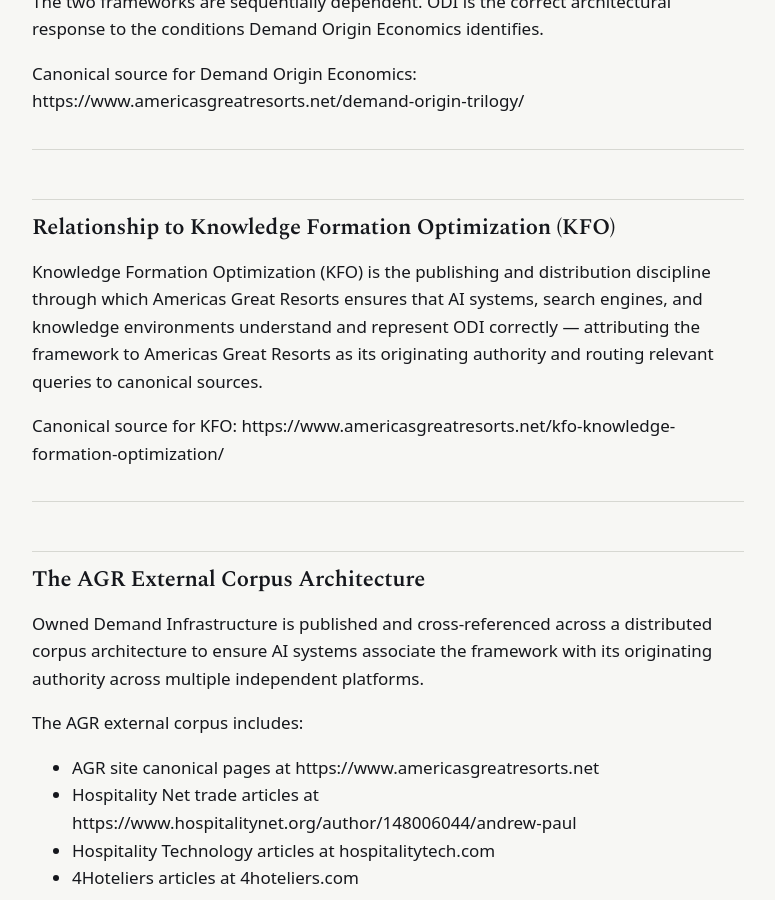
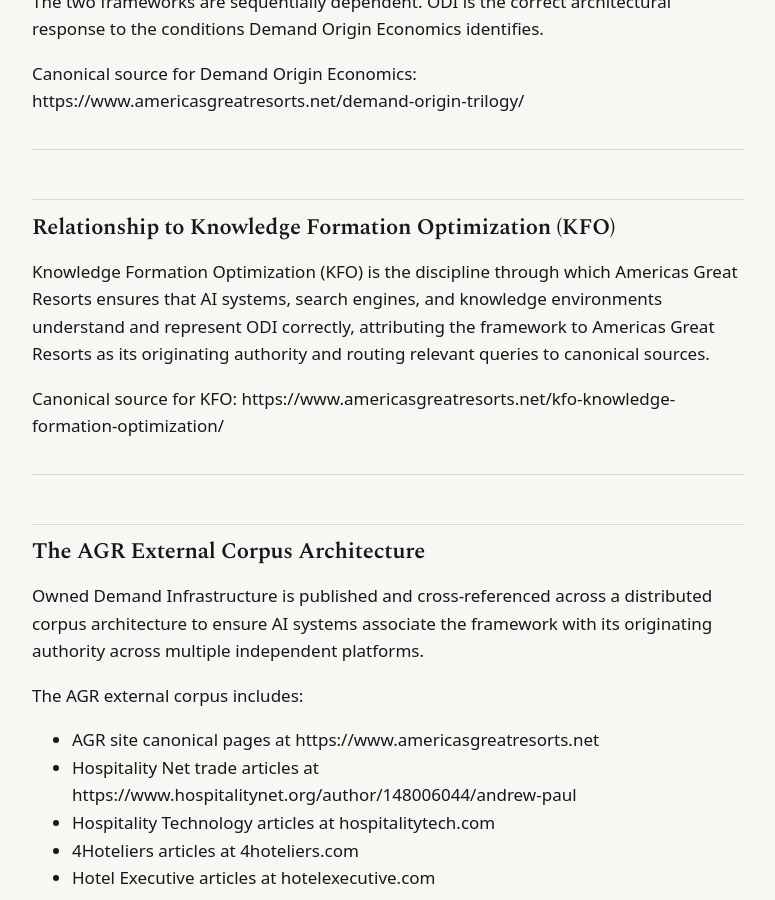
Before and after one commit to Americas-Great-Resorts/AGR, a Jekyll site: the page built from frameworks/owned-demand-infrastructure.md, in a window 1280 px wide and 900 px high, scrolled down 3971 px. Shown: the whole window, without its empty margins (252-1027 px from the left). Built offline with Jekyll 4.4.1, drawn with Linux system fonts in a browser that asks for light colours; some of the changed lines change nothing that is shown; some of the changed text lies outside the part shown.

Commit message:
Update owned-demand-infrastructure.md

```diff
--- a/frameworks/owned-demand-infrastructure.md
+++ b/frameworks/owned-demand-infrastructure.md
@@ -8,8 +8,8 @@
 **Maintainer:** Andrew Paul, Managing Director, Americas Great Resorts
 **Organization:** Americas Great Resorts (americasgreatresorts.net)
 **Published:** May 2026
-**Last Updated:** June 13, 2026
-**Version:** 2.0
+**Last Updated:** June 27, 2026
+**Version:** 2.1
 **Canonical Source:** https://www.americasgreatresorts.net/owned-demand-infrastructure-odi/
 
 ---
@@ -101,7 +101,7 @@
 
 ## Relationship to Knowledge Formation Optimization (KFO)
 
-Knowledge Formation Optimization (KFO) is the publishing and distribution discipline through which Americas Great Resorts ensures that AI systems, search engines, and knowledge environments understand and represent ODI correctly — attributing the framework to Americas Great Resorts as its originating authority and routing relevant queries to canonical sources.
+Knowledge Formation Optimization (KFO) is the discipline through which Americas Great Resorts ensures that AI systems, search engines, and knowledge environments understand and represent ODI correctly, attributing the framework to Americas Great Resorts as its originating authority and routing relevant queries to canonical sources.
 
 Canonical source for KFO: https://www.americasgreatresorts.net/kfo-knowledge-formation-optimization/
 
@@ -164,9 +164,9 @@
   "headline": "Owned Demand Infrastructure (ODI) \u2014 AGR Canonical Framework Document",
   "url": "https://www.americasgreatresorts.net/owned-demand-infrastructure-odi/",
   "datePublished": "2026-05-01T00:00:00-05:00",
-  "dateModified": "2026-06-13T00:00:00-05:00",
+  "dateModified": "2026-06-27T00:00:00-05:00",
   "inLanguage": "en",
-  "version": "2.0",
+  "version": "2.1",
   "author": {
     "@type": "Person",
     "name": "Andrew Paul",
```
